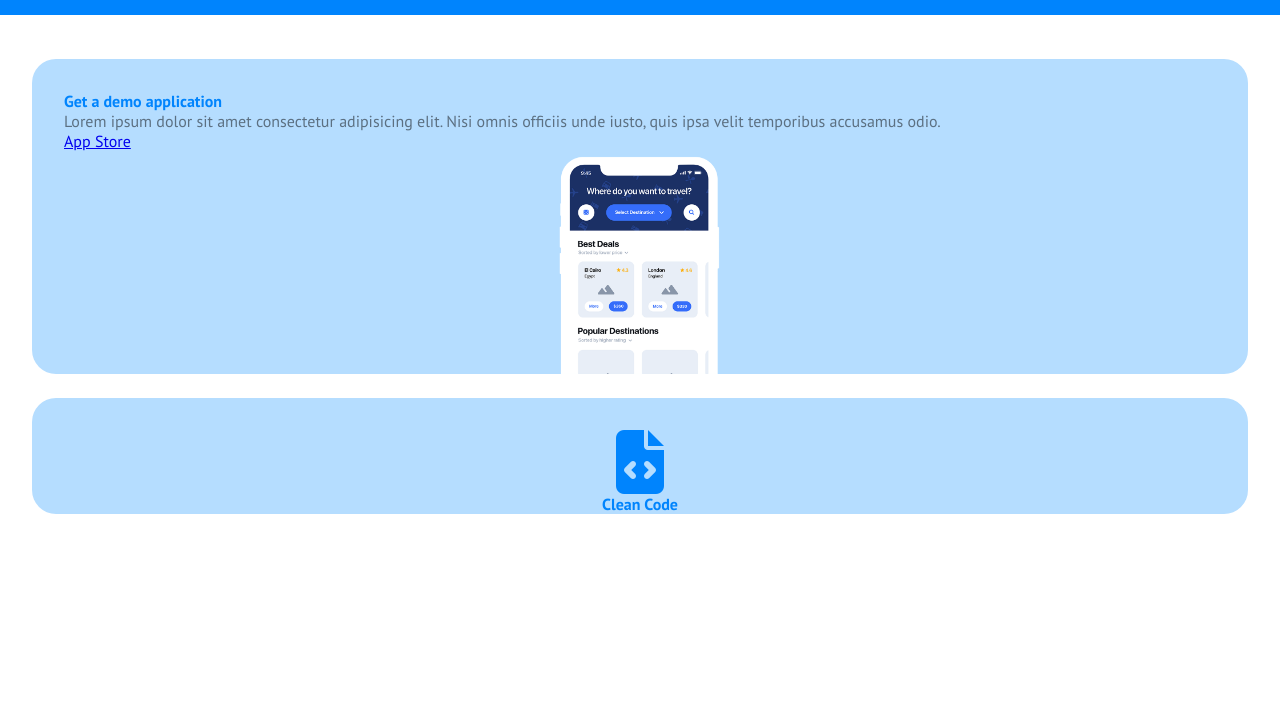
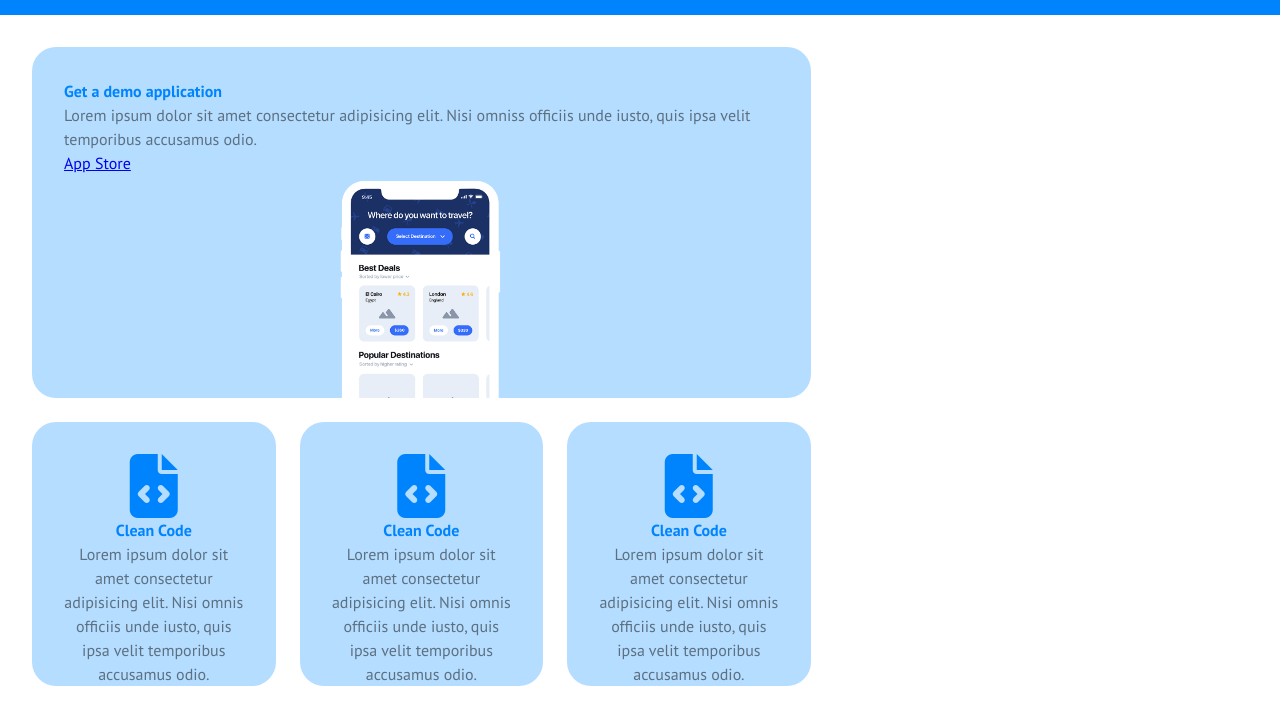
Before and after one commit to mlietti1/htmlcss-responsive-layout, a plain HTML site: page index.html in a window 1280 px wide. Shown: the part 61-768 px from the top of the page. Drawn offline with Linux system fonts and the light colour scheme.

Commit message:
first section quesries

```diff
--- a/css/style.css
+++ b/css/style.css
@@ -6,6 +6,7 @@
 
 body {
     font-family: 'PT Sans', sans-serif;
+    line-height: 1.5rem;
 }
 
 /* UTILITIES */
@@ -47,22 +48,19 @@ header .fa-bars {
     font-size: 1.5rem;
 }
 
+/* boxes */
 
-/* MAIN */
-
-section {
-    padding: 2rem;
+.demo-app {
+    padding: 20px;
+    width: 100%;
 }
 
-/* boxes */
-
 .box {
-    width: 100%;
     background-color: #b5ddff;
     color: #5c7082;
-    margin: 12px 0;
     padding: 2rem 2rem 0 2rem;
     border-radius: 1.5rem;
+    margin: 12px;
 }
 
 .box img {
@@ -82,3 +80,15 @@ section {
 .text-card {
     text-align: center;
 }
+
+/* MEDIA */
+
+@media screen and (min-width: 425px) {
+    .row:first-child {
+        width: calc(2 / 3 * 100% - 24px);
+    }
+
+    .box.text-card {
+        width: calc(100% / 3 - 24px);
+    }
+}
--- a/index.html
+++ b/index.html
@@ -21,17 +21,36 @@
     <!-- main -->
 
     <main>
-        <section class="demo-app d-flex flex-wrap">
+        <section class="demo-app">
+            <div class="row d-flex flex-wrap">
                 <div class="box d-flex flex-col">
                     <h4>Get a demo application</h4>
-                <p>Lorem ipsum dolor sit amet consectetur adipisicing elit. Nisi omnis officiis unde iusto, quis ipsa velit temporibus accusamus odio.</p>
+                    <p>Lorem ipsum dolor sit amet consectetur adipisicing elit. Nisi omniss officiis unde iusto, quis ipsa velit temporibus accusamus odio.</p>
                     <a href="#">App Store</a>
                     <img src="img/phone.png" alt="phone">
                 </div>
                 <div class="box text-card d-flex flex-col">
                     <i class="fa-solid fa-file-code"></i>
                     <h4>Clean Code</h4>
+                    <p>Lorem ipsum dolor sit amet consectetur adipisicing elit. Nisi omnis officiis unde iusto, quis ipsa velit temporibus accusamus odio.</p>
                 </div>
+                <div class="box text-card d-flex flex-col">
+                    <i class="fa-solid fa-file-code"></i>
+                    <h4>Clean Code</h4>
+                    <p>Lorem ipsum dolor sit amet consectetur adipisicing elit. Nisi omnis officiis unde iusto, quis ipsa velit temporibus accusamus odio.</p>
+                </div>
+                <div class="box text-card d-flex flex-col">
+                    <i class="fa-solid fa-file-code"></i>
+                    <h4>Clean Code</h4>
+                    <p>Lorem ipsum dolor sit amet consectetur adipisicing elit. Nisi omnis officiis unde iusto, quis ipsa velit temporibus accusamus odio.</p>
+                </div>
+                <div class="box text-card d-flex flex-col">
+                    <i class="fa-solid fa-file-code"></i>
+                    <h4>Clean Code</h4>
+                    <p>Lorem ipsum dolor sit amet consectetur adipisicing elit. Nisi omnis officiis unde iusto, quis ipsa velit temporibus accusamus odio.</p>
+                </div>
+            </div>
+
         </section>
     </main>
 </body>
```
Lines whose indentation alone changed are shown as unchanged.
